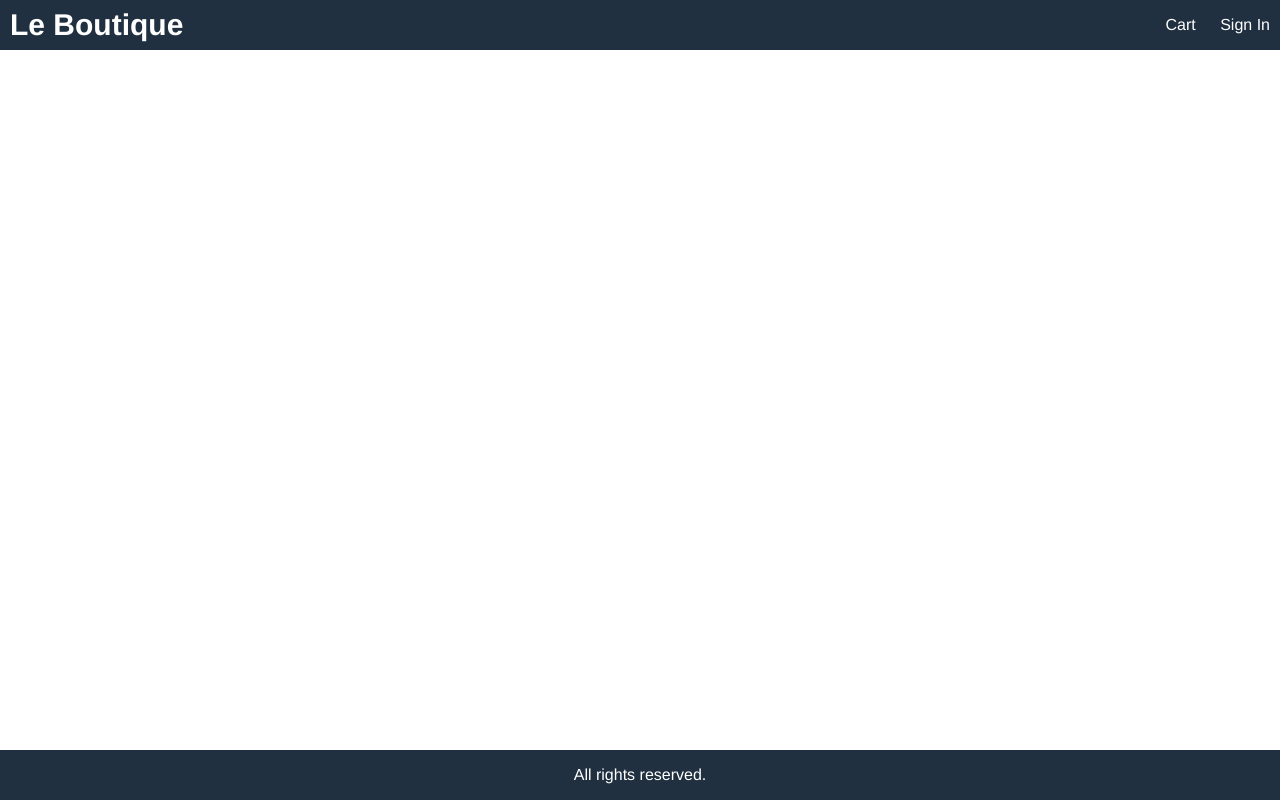
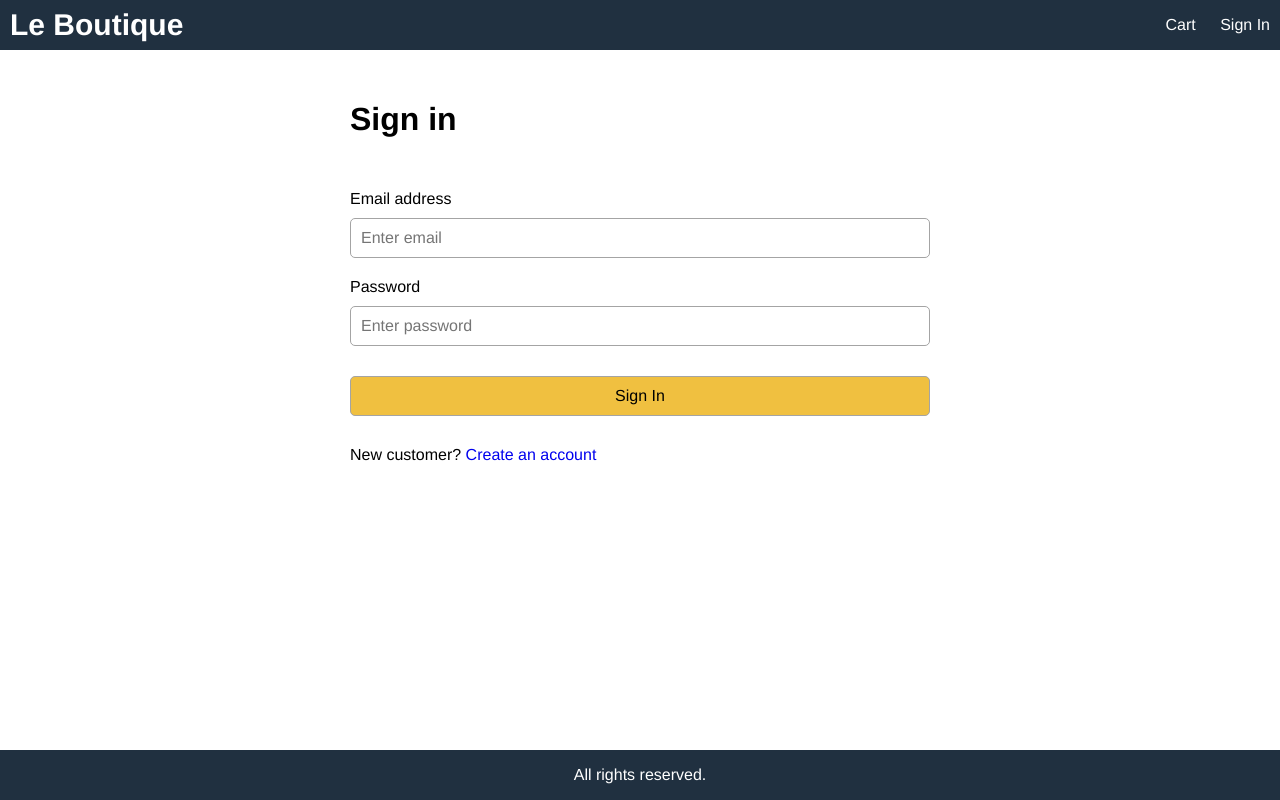
Before and after one commit to Samuel8055/react-ecommerce, a React (Create React App) app in the folder frontend/: page /signin in a window 1280 px wide. Built offline with nearby package versions, Linux system fonts and the light colour scheme.

Commit message:
Created signin screen

```diff
--- a/frontend/src/App.js
+++ b/frontend/src/App.js
@@ -3,6 +3,7 @@
 import CartScreen from "./screens/CartScreen";
 import HomeScreen from "./screens/HomeScreen";
 import ProductScreen from "./screens/ProductScreen";
+import SigninScreen from "./screens/SigninScreen";
 
 const App = () => {
   const cart = useSelector((state) => state.cart);
@@ -32,6 +33,7 @@
           <Route path="/" element={<HomeScreen />} exact />
           <Route path="/product/:id" element={<ProductScreen />} />
           <Route path="/cart/:id" element={<CartScreen />} />
+          <Route path="/signin" element={<SigninScreen />} />
         </Routes>
       </main>
 
--- a/frontend/src/index.css
+++ b/frontend/src/index.css
@@ -229,3 +229,20 @@
   color: #a02020;
   background-color: #ffe0e0e0;
 }
+
+/* Signin Form */
+.form {
+  max-width: 60rem;
+  margin: 0 auto;
+}
+
+.form > div {
+  display: flex;
+  flex-direction: column;
+  margin: 1rem;
+}
+
+.form label {
+  margin: 1rem 0;
+  display: block;
+}
--- /dev/null
+++ b/frontend/src/screens/SigninScreen.js
@@ -0,0 +1,59 @@
+import { useState } from "react";
+import { Link } from "react-router-dom";
+
+const SigninScreen = () => {
+  const [email, setEmail] = useState("");
+  const [password, setPassword] = useState("");
+
+  const submitHandler = (e) => {
+    e.preventDefault();
+  };
+
+  return (
+    <div>
+      <form className="form" onSubmit={submitHandler}>
+        <div>
+          <h1>Sign in</h1>
+        </div>
+
+        <div>
+          <label htmlFor="email">Email address</label>
+          <input
+            type="email"
+            id="email"
+            placeholder="Enter email"
+            required
+            onChange={(e) => setEmail(e.target.value)}
+          />
+        </div>
+
+        <div>
+          <label htmlFor="password">Password</label>
+          <input
+            type="password"
+            id="password"
+            placeholder="Enter password"
+            required
+            onChange={(e) => setPassword(e.target.value)}
+          />
+        </div>
+
+        <div>
+          <label />
+          <button className="primary" type="submit">
+            Sign In
+          </button>
+        </div>
+
+        <div>
+          <label />
+          <div>
+            New customer? <Link to="/register">Create an account</Link>
+          </div>
+        </div>
+      </form>
+    </div>
+  );
+};
+
+export default SigninScreen;
```
